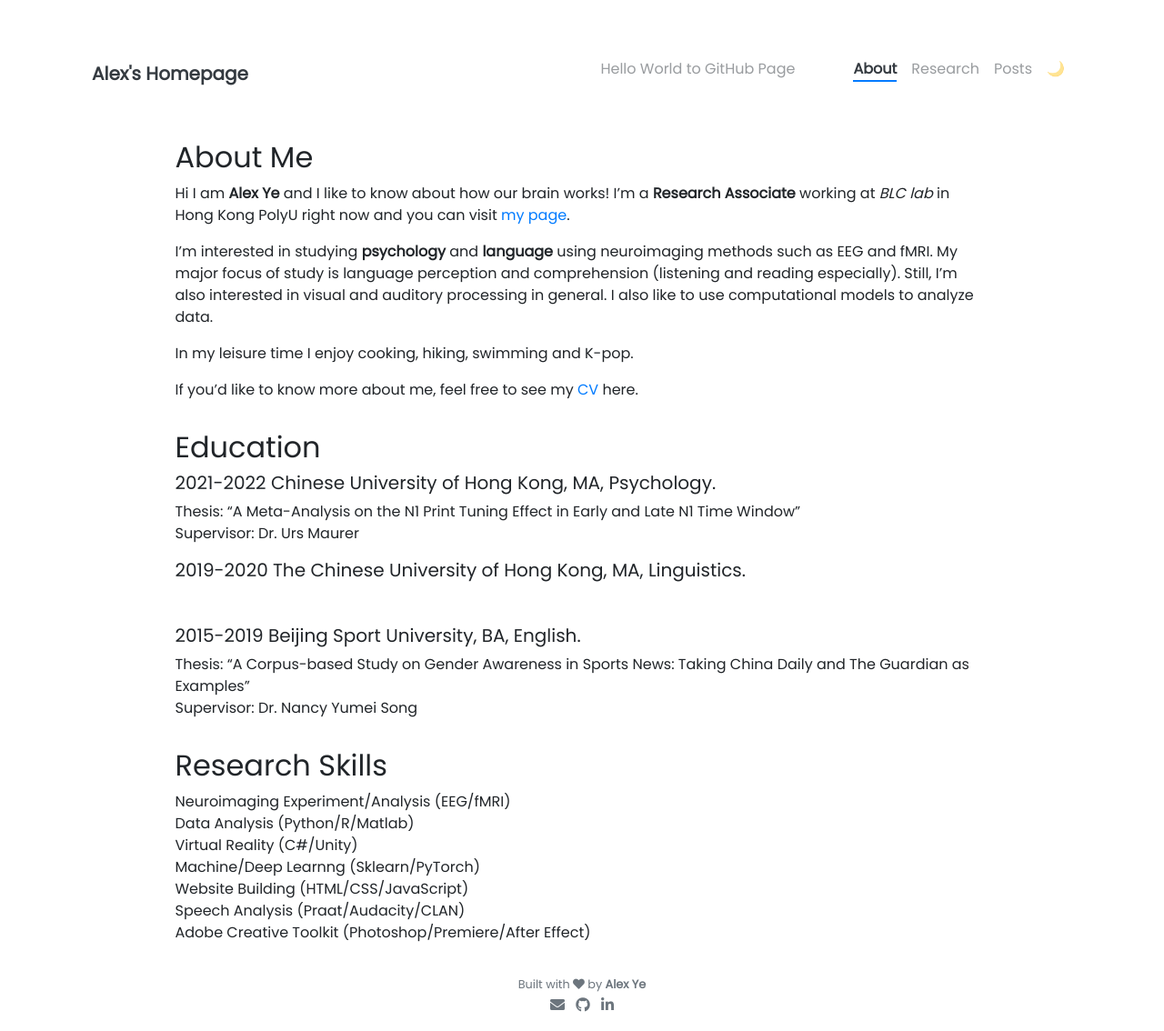
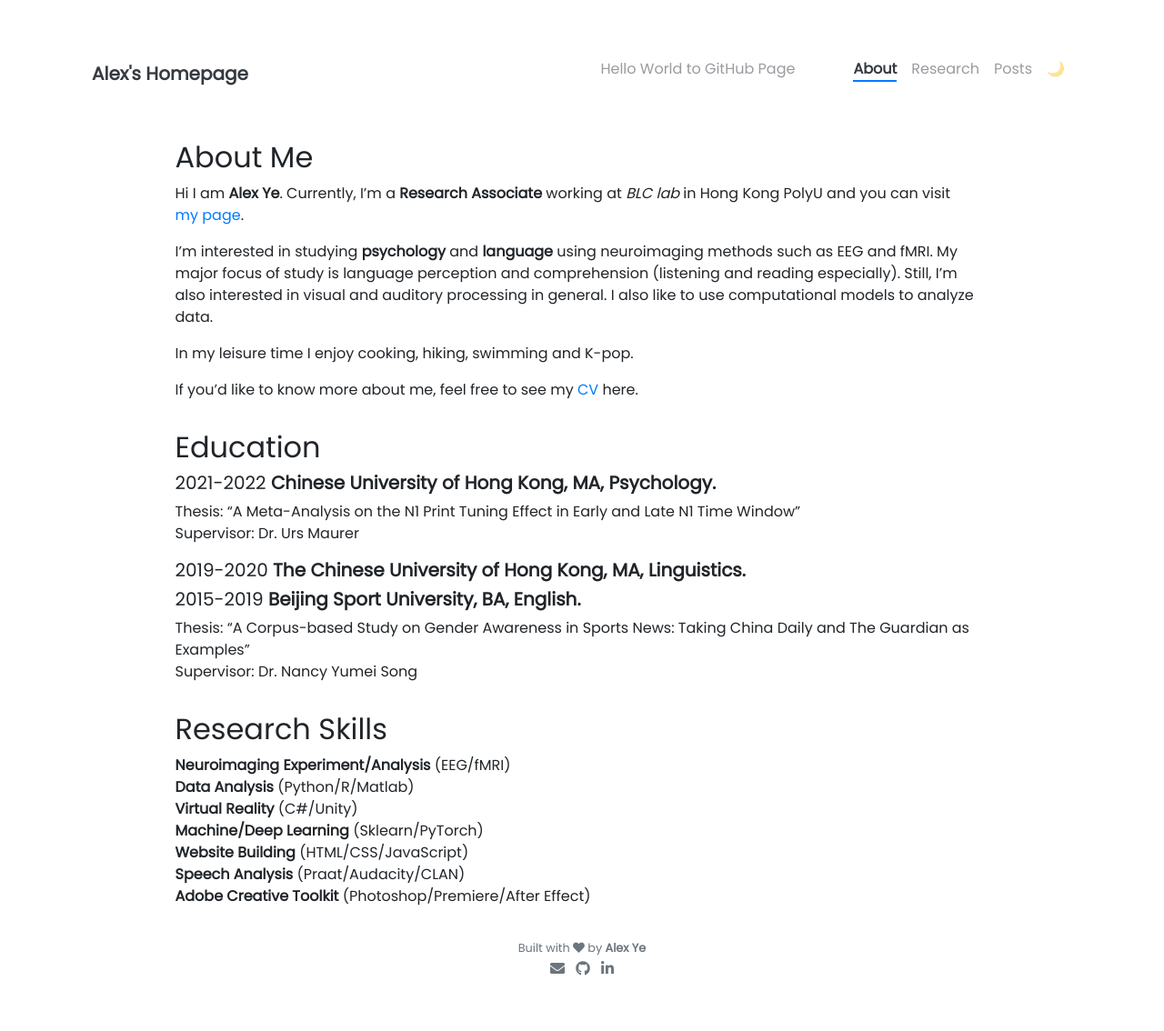
Before and after one commit to alexxyye/alexxyye.github.io, a Jekyll site: the page built from pages/about.md, in a window 1280 px wide. Shown: the whole page at 91% size. Built offline with Jekyll 4.4.1, drawn with Linux system fonts in a browser that asks for light colours; nearby versions of some CDN libraries; after the commit the page ends 1094 px from its top, so only the background shows below that.

```diff
--- a/_config.yml
+++ b/_config.yml
@@ -23,6 +23,7 @@ navbar-links:
 
 nav_exclude:                                            # The following paths are excluded from navbar
   - pages/tags.html
+  - _posts/**
 #   - pages/404.html
 #   - pages/index.md
 #   - documentation/partials/**                       # For Documentation Only
@@ -50,6 +51,8 @@ collections:
   projects:
     output: true
     permalink: /projects/:name
+  posts:
+    output: true
   elements:                                             # For Documentation Only
     output: true                                        # For Documentation Only
 
--- a/pages/about.md
+++ b/pages/about.md
@@ -7,7 +7,7 @@ weight: 1
 
 ## About Me
 
-Hi I am **{{ site.author.name }}** and I like to know about how our brain works! I'm a **Research Associate** working at *BLC lab* in Hong Kong PolyU right now and you can visit [my page](https://blclab.org/xinyi-ye/).
+Hi I am **{{ site.author.name }}**. Currently, I'm a **Research Associate** working at *BLC lab* in Hong Kong PolyU and you can visit [my page](https://blclab.org/xinyi-ye/).
 
 I'm interested in studying **psychology** and **language** using neuroimaging methods such as EEG and fMRI. My major focus of study is language perception and comprehension (listening and reading especially). Still, I'm also interested in visual and auditory processing in general. I also like to use computational models to analyze data.
 
@@ -18,25 +18,23 @@ If you'd like to know more about me, feel free to see my [CV](https://github.com
 
 ## Education
 
-##### 2021-2022   Chinese University of Hong Kong, MA, Psychology. #####
+##### 2021-2022   **Chinese University of Hong Kong, MA, Psychology.** #####
 Thesis: “A Meta-Analysis on the N1 Print Tuning Effect in Early and Late N1 Time Window”\
 Supervisor: Dr. Urs Maurer
 <br>
 
-##### 2019-2020   The Chinese University of Hong Kong, MA, Linguistics. #####
-<br>
-
-##### 2015-2019   Beijing Sport University, BA, English. #####
+##### 2019-2020   **The Chinese University of Hong Kong, MA, Linguistics.** #####
+##### 2015-2019   **Beijing Sport University, BA, English.** #####
 Thesis: “A Corpus-based Study on Gender Awareness in Sports News: Taking China Daily and The Guardian as Examples”\
 Supervisor: Dr. Nancy Yumei Song
 <br>
 
 ## Research Skills
 
-Neuroimaging Experiment/Analysis (EEG/fMRI) \
-Data Analysis (Python/R/Matlab) \
-Virtual Reality (C#/Unity) \
-Machine/Deep Learnng (Sklearn/PyTorch) \
-Website Building (HTML/CSS/JavaScript) \
-Speech Analysis (Praat/Audacity/CLAN) \
-Adobe Creative Toolkit (Photoshop/Premiere/After Effect)
+**Neuroimaging Experiment/Analysis**    (EEG/fMRI) \
+**Data Analysis**   (Python/R/Matlab) \
+**Virtual Reality**     (C#/Unity) \
+**Machine/Deep Learning**    (Sklearn/PyTorch) \
+**Website Building**    (HTML/CSS/JavaScript) \
+**Speech Analysis**     (Praat/Audacity/CLAN) \
+**Adobe Creative Toolkit**  (Photoshop/Premiere/After Effect)
--- a/pages/blog.html
+++ b/pages/blog.html
@@ -2,7 +2,7 @@
 layout: default
 title: Posts
 weight: 4
-permalink: /_blog/
+permalink: /blog/
 ---
 
 {% include posts/search.html %}
```
